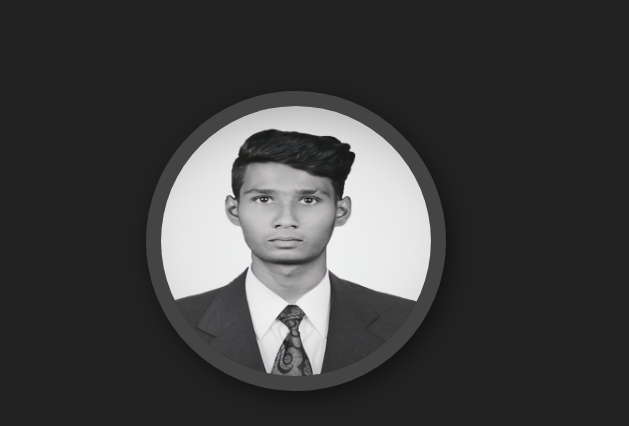
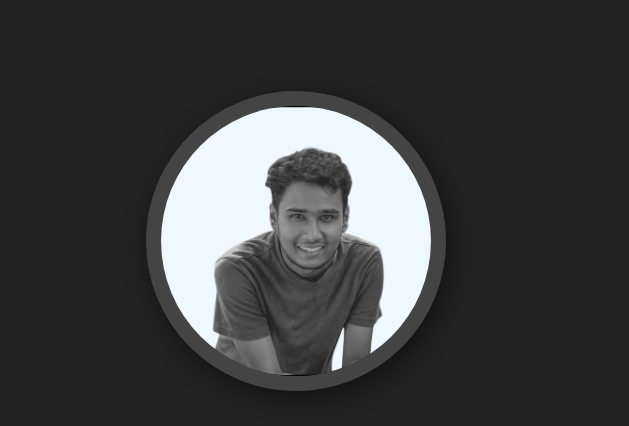
Before and after one commit to prasath-git/portfolio, a plain HTML site: page index.html in a window 1280 px wide. Shown: the part 88-514 px from the top of the page, 0-629 px from the left. Drawn offline with nearby package versions, Linux system fonts and the light colour scheme.

Commit message:
Update index.html

```diff
--- a/index.html
+++ b/index.html
@@ -35,7 +35,7 @@
             </header>
             <div class="container">
                  <div class="hero-pic">
-                    <img src="images/main_photo3.jpg" alt="profile pic">
+                    <img src="images/profile_pic.jpg" alt="profile pic">
                  </div>
                  <div class="hero-text">
                     <h5>Hi I'm <span class="input">Python Full Stack Developer</span></h5>
```
